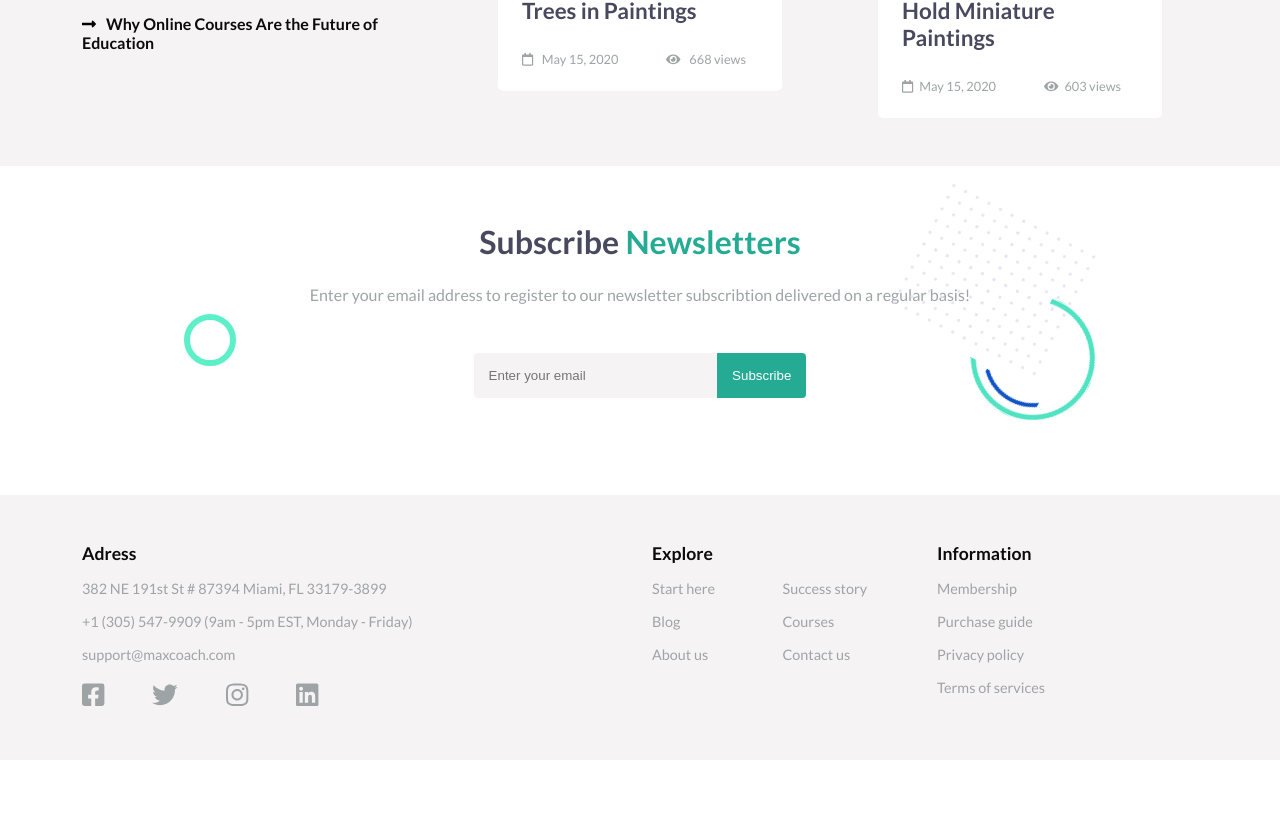
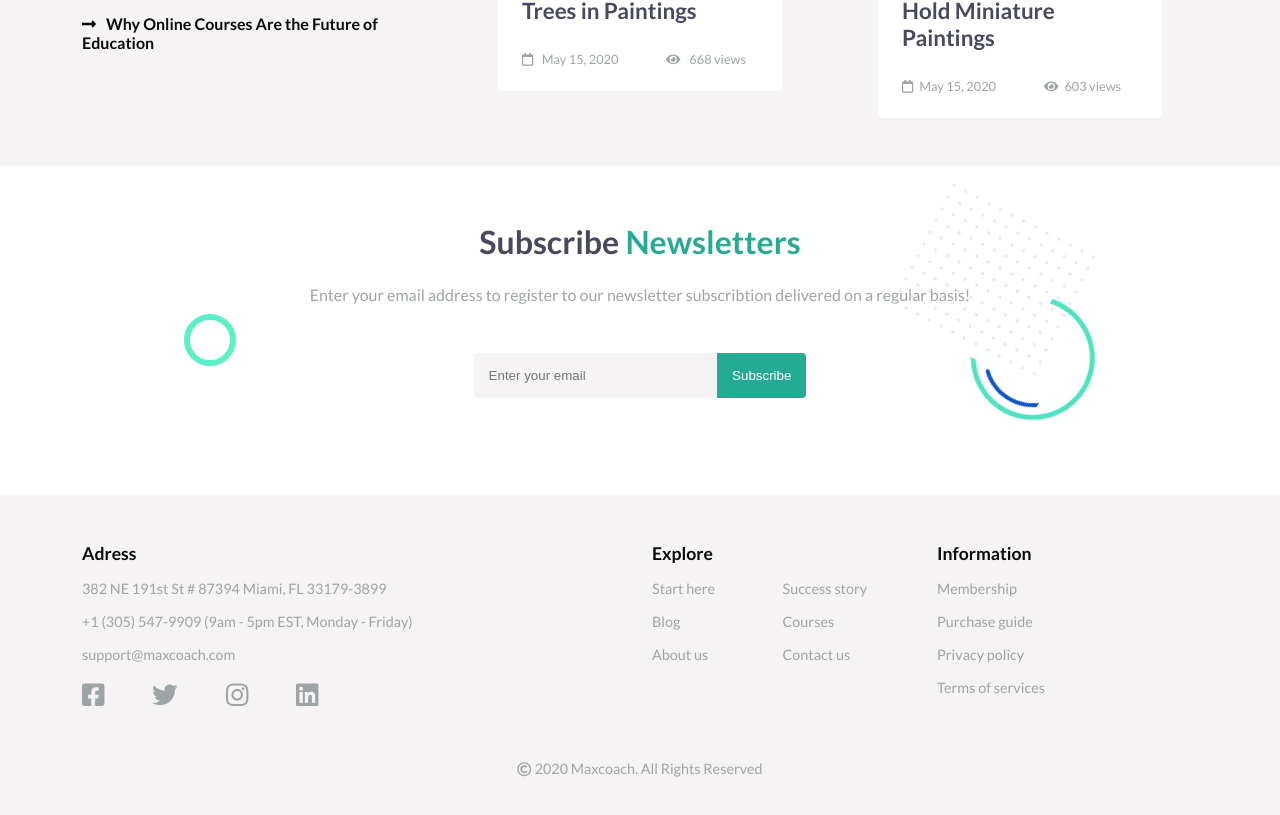
Before and after one commit to GianlucaBenassi/proj-html-vuejs, a Vue app: page / in a window 1280 px wide. Shown: the part 4342-5157 px from the top of the page. Before the commit the page ends 5102 px from the top, so only its background shows below. Built offline with nearby package versions, Linux system fonts and the light colour scheme.

Commit message:
Footer copyright

```diff
--- a/src/components/macro/Footer.vue
+++ b/src/components/macro/Footer.vue
@@ -1,7 +1,7 @@
 <template>
     <footer class="section-bg-grey">
         <div class="container py-5">
-            <div class="row">
+            <div class="row mb-5">
 
                 <!-- address + socials column -->
                 <div class="col-6">
@@ -28,6 +28,10 @@
                 </div>
 
             </div>
+
+            <!-- copyright -->
+            <p class="text-color-light text-center"><i class="far fa-copyright"></i> 2020 Maxcoach. All Rights Reserved</p>
+
         </div>
     </footer>
 </template>
```
